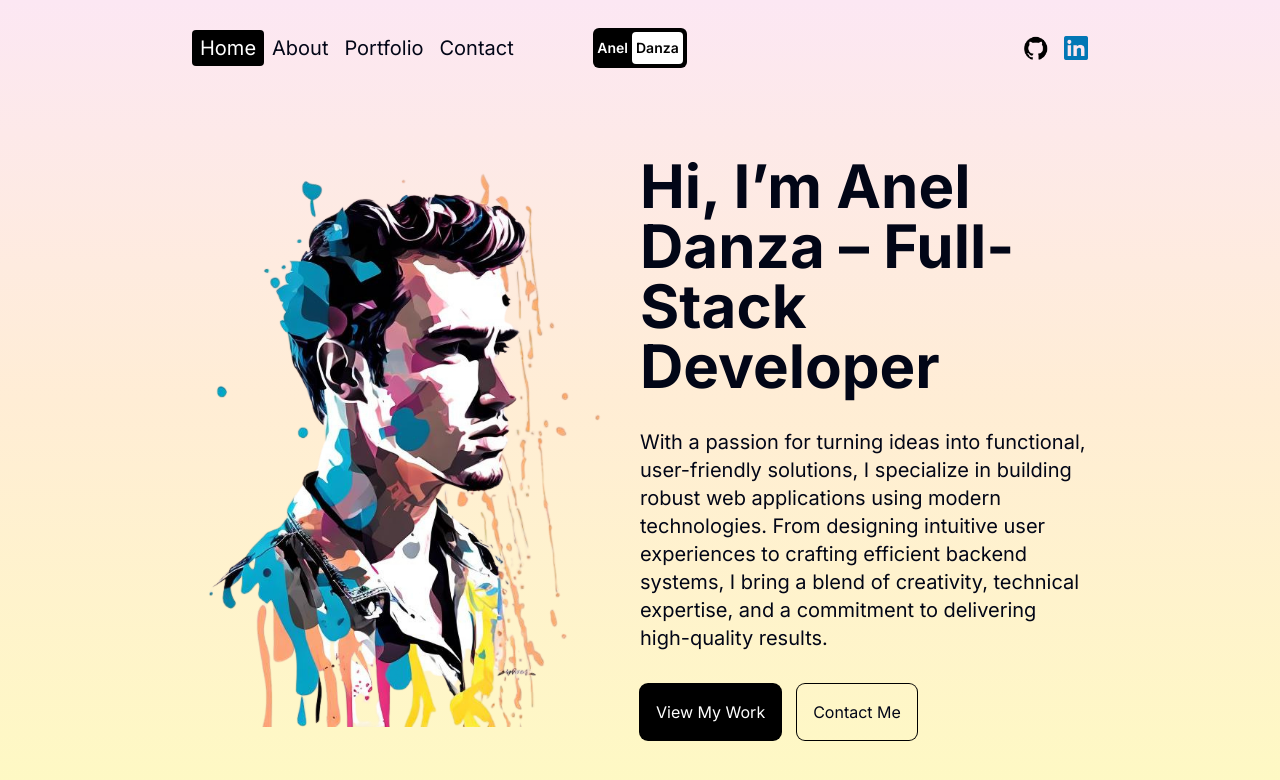
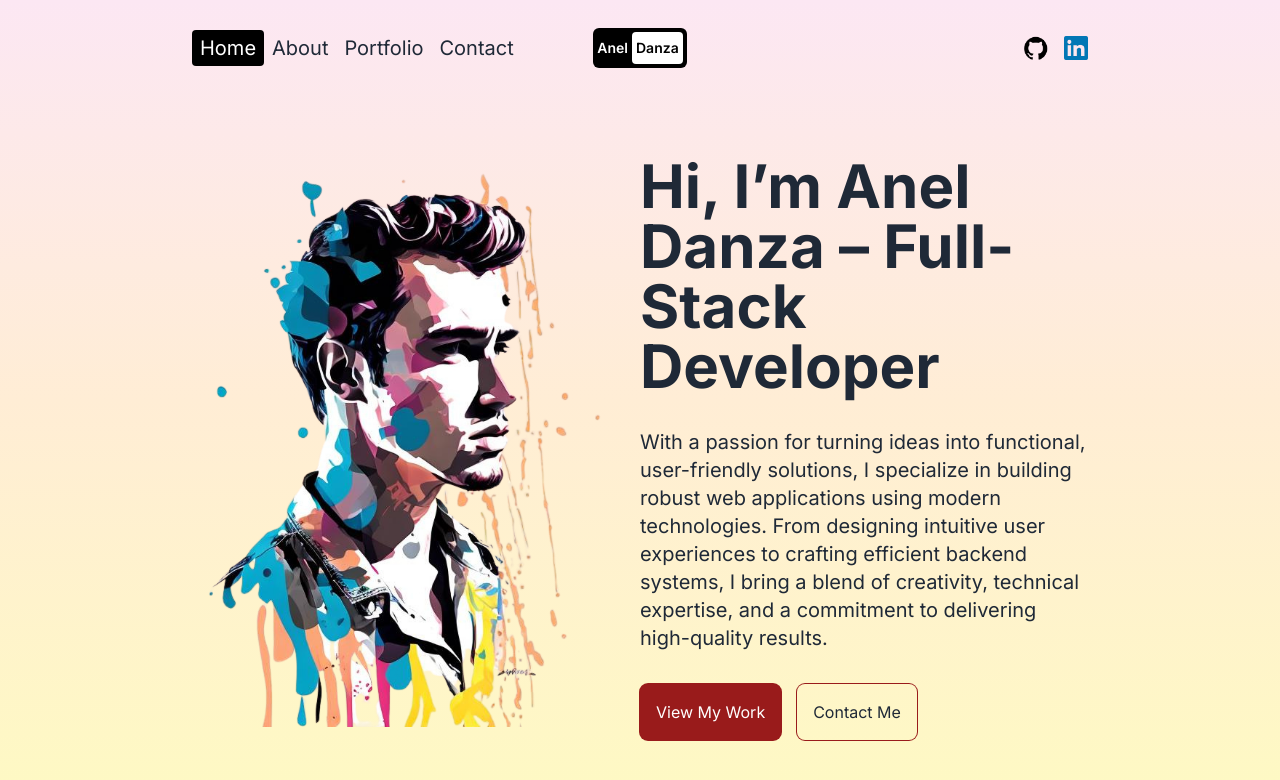
Before and after one commit to safak/next-animated-portfolio, a Next.js app: page / in a window 1280 px wide. Shown: the top 780 px of the page. Built offline with nearby package versions, Linux system fonts and the light colour scheme.

Commit message:
add accent bg hover and text values to light and dark themes

```diff
--- a/src/app/globals.css
+++ b/src/app/globals.css
@@ -4,20 +4,24 @@
 
 @layer base {
   :root {
-    --color-accent: 128, 0, 128;
+    --bg-accent: 153, 27, 27;
+    --bg-accent-hover: 127, 17, 17;
+    --text-accent: 255, 255, 255;
     --gradient-from: 252, 231, 243;
     --gradient-mid: 255, 237, 213;
     --gradient-to: 254, 249, 195;
-
-    transition: background-color 0.5s ease-in-out;
+    --primary-text: 31, 41, 55;
   }
 
   @media (prefers-color-scheme: dark) {
     :root {
-      --color-accent: 255, 215, 0;
+      --bg-accent: 252, 211, 77;
+      --bg-accent-hover: 250, 190, 50;
+      --text-accent: 31, 41, 55;
       --gradient-from: 30, 58, 138;
       --gradient-mid: 13, 71, 85;
       --gradient-to: 17, 24, 39;
+      --primary-text: 209, 213, 219;
     }
   }
 }
--- a/src/app/page.jsx
+++ b/src/app/page.jsx
@@ -29,10 +29,10 @@ const Homepage = () => {
 
           {/* BUTTONS  */}
           <div className="flex gap-4 justify-center lg:justify-start">
-            <button className="p-4 rounded-lg ring-1 ring-black bg-black text-white">
+            <button className="p-4 rounded-lg ring-1 ring-accent-bg bg-accent-bg hover:bg-accent-hover hover:ring-2 hover:ring-accent-hover text-accent-text">
               View My Work
             </button>
-            <button className="p-4 rounded-lg ring-1 ring-black">
+            <button className="p-4 rounded-lg ring-1 ring-accent-bg text-primary-text hover:ring-accent-bg hover:ring-2">
               Contact Me
             </button>
           </div>
--- a/src/components/transitionProvider.jsx
+++ b/src/components/transitionProvider.jsx
@@ -11,7 +11,7 @@ const TransitionProvider = ({ children }) => {
     <AnimatePresence mode="wait">
       <div
         key={pathName}
-        className="w-screen h-screen bg-gradient-to-b from-gradient-from via-gradient-mid to-gradient-to text-slate-950  dark:text-neutral-100"
+        className="w-screen h-screen bg-gradient-to-b from-gradient-from via-gradient-mid to-gradient-to text-primary-text"
       >
         <motion.div
           className="h-screen w-screen fixed bg-black rounded-b-[100px] z-40"
--- a/tailwind.config.js
+++ b/tailwind.config.js
@@ -13,11 +13,18 @@ module.exports = {
           "conic-gradient(from 180deg at 50% 50%, var(--tw-gradient-stops))",
       },
       colors: {
-        accent: "rgba(var(--color-accent))",
+        accent: {
+          bg: "rgba(var(--bg-accent))",
+          text: "rgba(var(--text-accent))",
+          hover: "rgba(var(--bg-accent-hover))",
+        },
         gradient: {
           from: "rgba(var(--gradient-from))",
           mid: "rgba(var(--gradient-mid))",
           to: "rgba(var(--gradient-to))",
+        },
+        primary: {
+          text: "rgba(var(--primary-text))",
         },
       },
     },
```
